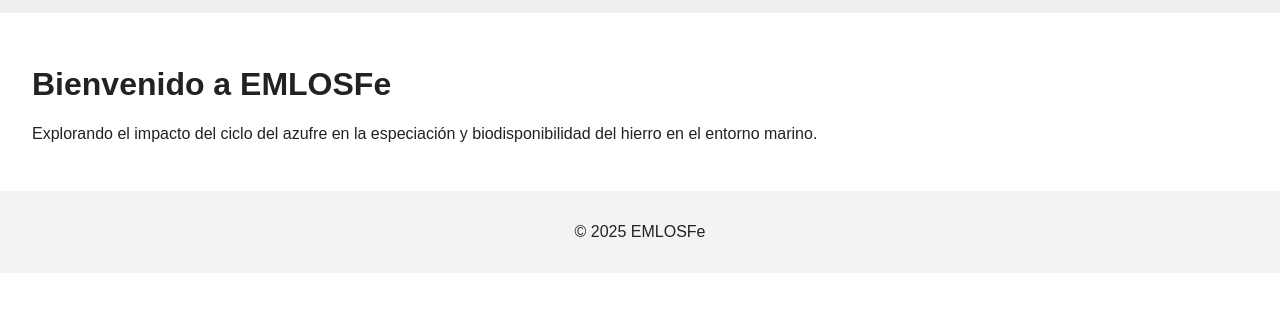
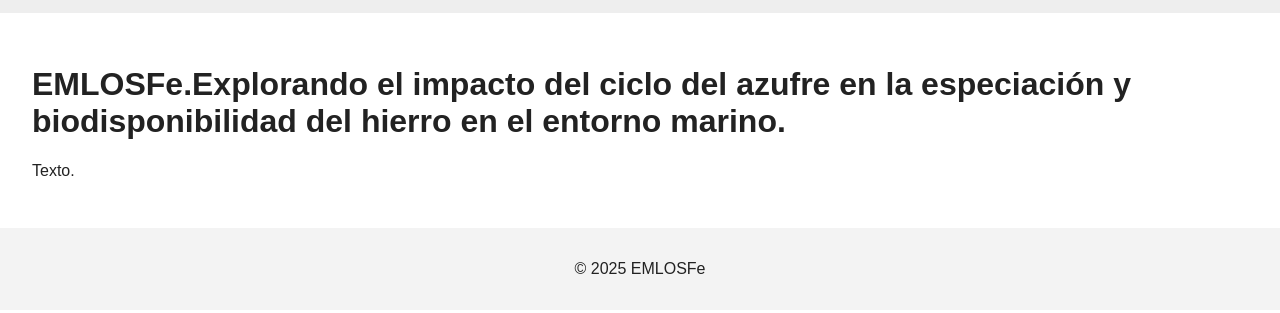
Before and after one commit to emlosfe/enlosfe-website, a plain HTML site: page index.html in a window 1280 px wide. Shown: the part 79-392 px from the top of the page. Drawn offline with Linux system fonts and the light colour scheme.

Commit message:
Update index.html

```diff
--- a/index.html
+++ b/index.html
@@ -17,8 +17,8 @@
     </nav>
   </header>
   <main>
-    <h1>Bienvenido a EMLOSFe</h1>
-    <p>Explorando el impacto del ciclo del azufre en la especiación y biodisponibilidad del hierro en el entorno marino.</p>
+    <h1>EMLOSFe.Explorando el impacto del ciclo del azufre en la especiación y biodisponibilidad del hierro en el entorno marino. </h1>
+    <p>Texto.</p>
   </main>
   <footer>
     <p>© 2025 EMLOSFe</p>
```
